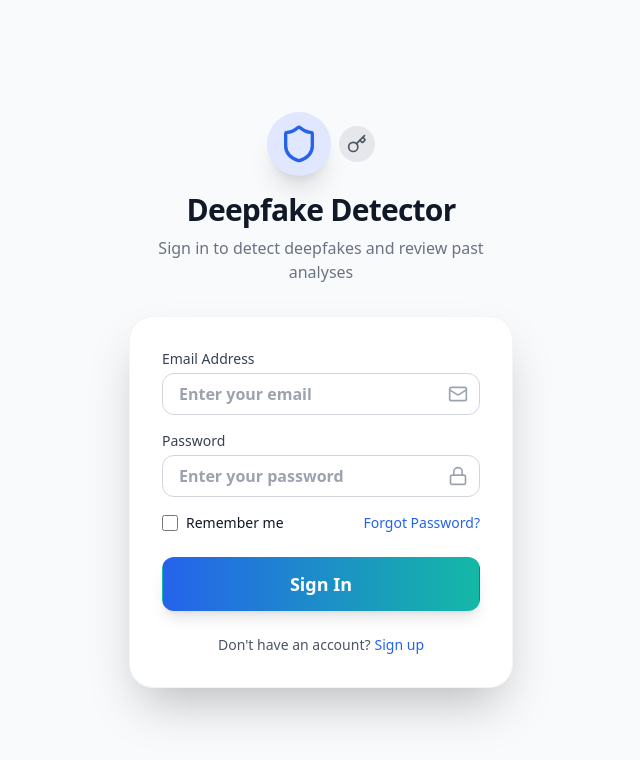
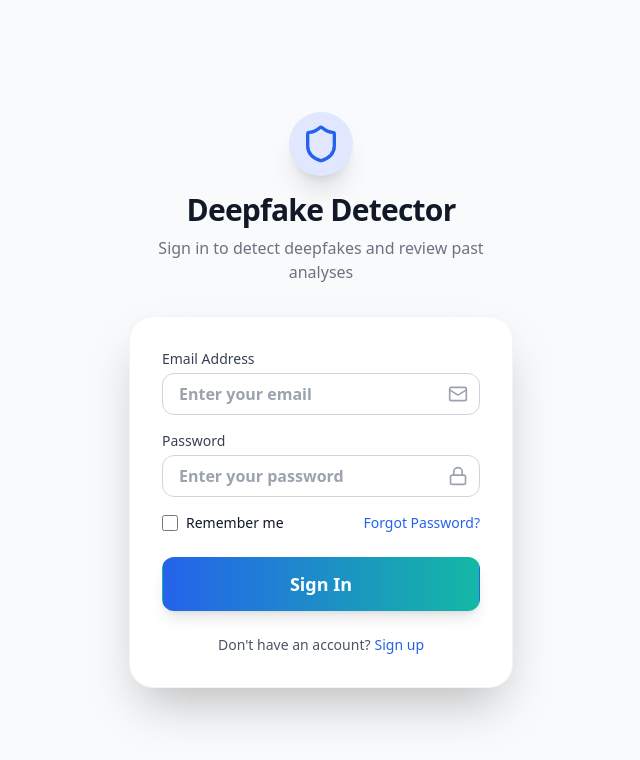
Before and after one commit to salianDheeraj/Deep-Guard-Frontend, a Next.js app: page /login in a window 1280 px wide. Shown: the top 760 px of the page, without its empty margins (319-959 px from the left). Built offline with nearby package versions, Linux system fonts and the light colour scheme.

Commit message:
Removed devpass

```diff
--- a/src/components/Login.tsx
+++ b/src/components/Login.tsx
@@ -1,14 +1,13 @@
 "use client";
 
 import React, { useState, FC, FormEvent, ChangeEvent } from "react";
-import { Shield, Mail, Lock, Key } from "lucide-react";
+import { Shield, Mail, Lock } from "lucide-react";
 import { useRouter } from "next/navigation";
 
 interface FormData {
   email: string;
   password: string;
   confirmPassword?: string;
-  devPasskey?: string;
   rememberMe?: boolean;
 }
 
@@ -53,7 +52,6 @@ const AuthInput: FC<AuthInputProps> = ({
 const Login: FC = () => {
   const router = useRouter();
   const [isSigningIn, setIsSigningIn] = useState(true);
-  const [isDevPassVisible, setIsDevPassVisible] = useState(false);
   const [isLoading, setIsLoading] = useState(false);
   const [error, setError] = useState<string | null>(null);
 
@@ -61,7 +59,6 @@ const Login: FC = () => {
     email: "",
     password: "",
     confirmPassword: "",
-    devPasskey: "",
     rememberMe: false,
   });
 
@@ -101,43 +98,41 @@ const Login: FC = () => {
     setIsLoading(true);
 
     try {
-      // ✅ CHANGE: /api/auth → /auth
-      const endpoint = isSigningIn ? '/auth/login' : '/auth/signup';
-      const API_URL = process.env.NEXT_PUBLIC_API_URL || 'http://localhost:5000';
+      const endpoint = isSigningIn ? "/auth/login" : "/auth/signup";
+      const API_URL = process.env.NEXT_PUBLIC_API_URL || "http://localhost:5000";
 
-      console.log('📤 Sending to:', `${API_URL}${endpoint}`);
+      console.log("📤 Sending to:", `${API_URL}${endpoint}`);
 
       const response = await fetch(`${API_URL}${endpoint}`, {
-        method: 'POST',
+        method: "POST",
         headers: {
-          'Content-Type': 'application/json',
+          "Content-Type": "application/json",
         },
         body: JSON.stringify({
           email: formData.email,
           password: formData.password,
-          name: formData.email.split('@')[0],
-          ...(isDevPassVisible && { devPasskey: formData.devPasskey }),
+          name: formData.email.split("@")[0],
           ...(isSigningIn && { rememberMe: formData.rememberMe }),
         }),
       });
-      console.log('📥 Response status:', response.body);
+
+      console.log("📥 Response status:", response.body);
       const data = await response.json();
 
       if (!response.ok) {
-        throw new Error(data.message || 'Authentication failed');
+        throw new Error(data.message || "Authentication failed");
       }
 
-      // Store token
       if (data.token) {
-        localStorage.setItem('authToken', data.token);
-        localStorage.setItem('user', JSON.stringify(data.user));
+        localStorage.setItem("authToken", data.token);
+        localStorage.setItem("user", JSON.stringify(data.user));
       }
 
-      console.log('✅ Auth successful');
-      router.push('/dashboard');
+      console.log("✅ Auth successful");
+      router.push("/dashboard");
     } catch (err: any) {
-      console.error('❌ Error:', err.message);
-      setError(err.message || 'An error occurred');
+      console.error("❌ Error:", err.message);
+      setError(err.message || "An error occurred");
     } finally {
       setIsLoading(false);
     }
@@ -150,7 +145,6 @@ const Login: FC = () => {
       email: "",
       password: "",
       confirmPassword: "",
-      devPasskey: "",
       rememberMe: false,
     });
   };
@@ -162,21 +156,6 @@ const Login: FC = () => {
           <div className="p-3 mb-4 bg-indigo-100 rounded-full shadow-xl">
             <Shield className="h-10 w-10 text-blue-600" />
           </div>
-
-          {isSigningIn && (
-            <button
-              onClick={() => setIsDevPassVisible(!isDevPassVisible)}
-              className={`p-2 mb-4 rounded-full transition duration-300 ${
-                isDevPassVisible
-                  ? "bg-indigo-300 text-white"
-                  : "bg-gray-200 text-gray-600 hover:bg-gray-300"
-              }`}
-              title={isDevPassVisible ? "Hide Dev Pass" : "Show Dev Pass"}
-              type="button"
-            >
-              <Key className="h-5 w-5" />
-            </button>
-          )}
         </div>
 
         <h1 className="text-3xl font-extrabold text-gray-900 tracking-tight">
@@ -191,20 +170,6 @@ const Login: FC = () => {
 
       <div className="w-full max-w-sm bg-white p-8 shadow-2xl rounded-3xl border border-gray-100">
         <form onSubmit={handleSubmit}>
-          {isSigningIn && isDevPassVisible && (
-            <div className="mb-6 border-b border-dashed pb-4">
-              <AuthInput
-                label="Developer Passkey (DEV)"
-                type="password"
-                name="devPasskey"
-                value={formData.devPasskey || ""}
-                onChange={handleInputChange}
-                placeholder="Enter master key"
-                InputIcon={Key}
-              />
-            </div>
-          )}
-
           <AuthInput
             label="Email Address"
             type="email"
```
